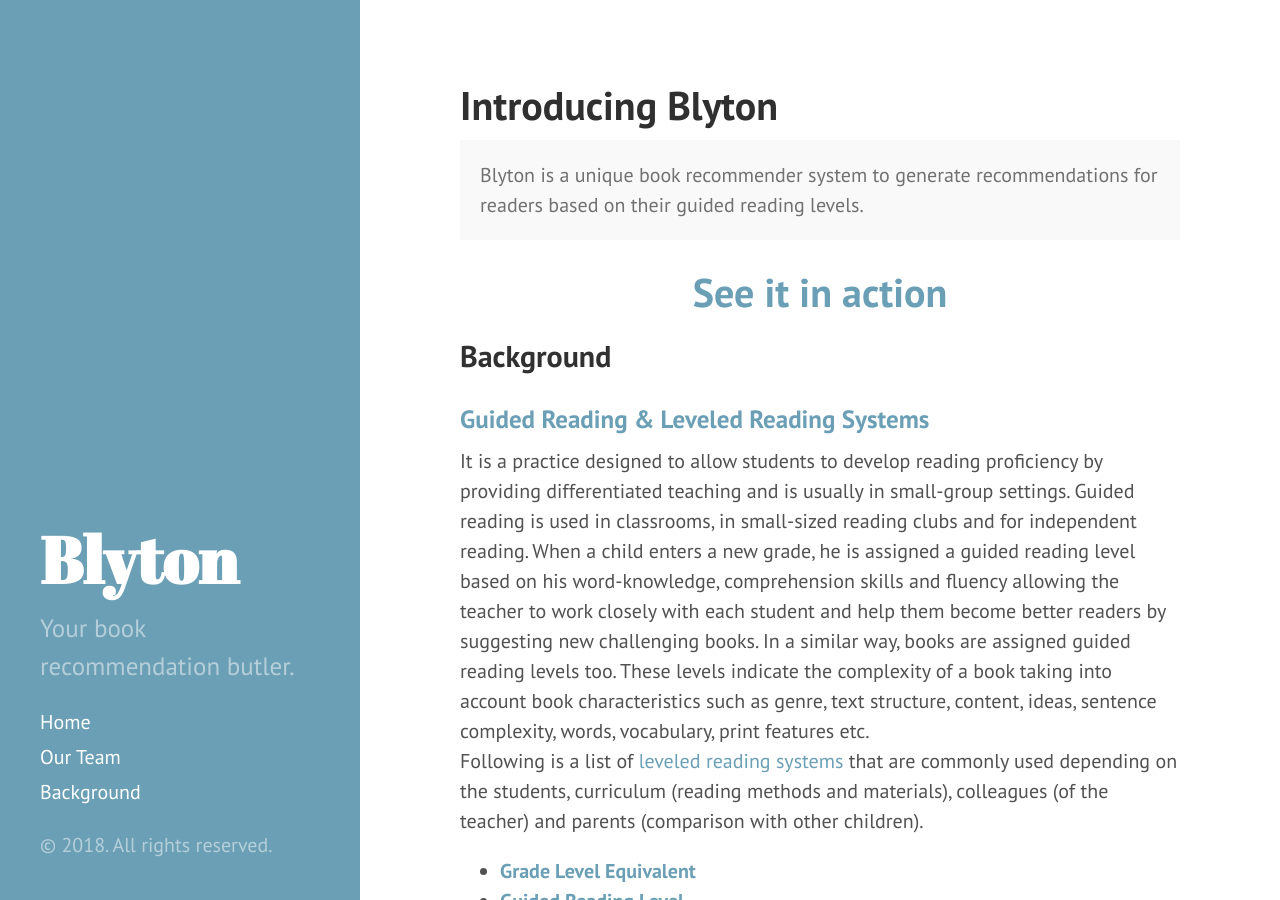
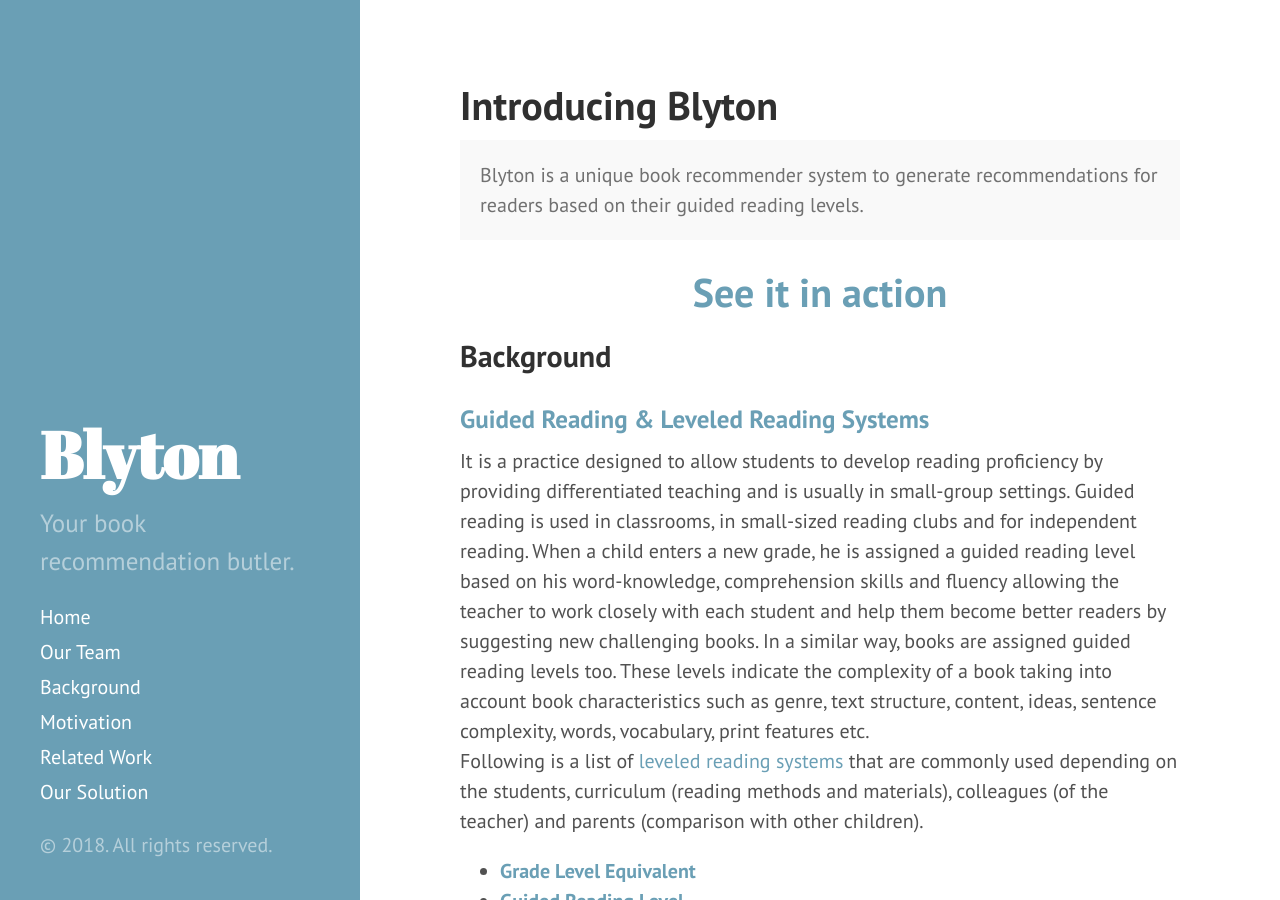
Before and after one commit to ankur-rc/blyton-book_recommender, a Jekyll site: the page built from _posts/2018-04-20-introducing-blyton.md, in a window 1280 px wide and 900 px high. Built offline with Jekyll 4.4.1, drawn with Linux system fonts in a browser that asks for light colours; some of the changed lines change nothing that is shown.

Commit message:
Updated sidebar links to include in-page nav.

```diff
--- a/_includes/sidebar.html
+++ b/_includes/sidebar.html
@@ -25,6 +25,9 @@
       <span class="sidebar-nav-item">Currently v{{ site.version }}</span> -->
 
       <a class="sidebar-nav-item" href="{{ site.baseurl }}#bg">Background</a>
+      <a class="sidebar-nav-item" href="{{ site.baseurl }}#motive">Motivation</a>
+      <a class="sidebar-nav-item" href="{{ site.baseurl }}#rel-work">Related Work</a>
+      <a class="sidebar-nav-item" href="{{ site.baseurl }}#working">Our Solution</a>
     </nav>
 
     <p>&copy; {{ site.time | date: '%Y' }}. All rights reserved.</p>
--- a/_posts/2018-04-20-introducing-blyton.md
+++ b/_posts/2018-04-20-introducing-blyton.md
@@ -23,13 +23,13 @@ Following is a list of [leveled reading systems](https://www.scholastic.com/teac
 
 **Blyton uses a combination of the [Lexile](http://www.scholastic.com/parents/resources/article/book-selection-tips/lexile-levels-made-easy) reading score, book ratings and user preference to generate book recommendations for the readers.**
 
-## Motivation for Blyton
+## <a name="motive"></a> Motivation for Blyton
 Currently, only teachers and parents who are familiar with the workings of reading levels suggest new books to a child taking his or her guided reading level into consideration. This has several caveats like human error, bias, lack of empirical evidence behind suggestions etc. There is no commercially available automatic recommender system grounded in theory suggesting books to children on the basis of their reading levels. Blyton attacks this problem, being a simple web-based tool that generates accurate recommendations for students and thereby, offload the teacher and/or parent of this task.
 
 ### Who would use Blyton?
 Blyton would be used in schools and reading clubs to get better recommendations for individual readers. Both teachers and students (of different reading abilities) can use the tool to get recommendations on new books according to the student’s Lexile scores(or other guided system scores), interest and other factors.
 
-## Related Work
+## <a name="rel-work"></a>Related Work
 The following systems are similar to Blyton:
 
 ### Commercial Systems
@@ -76,7 +76,7 @@ Suggesting books that are of student’s interest taking into account the genre
 - A narrow user base (focusing primarily on children and beginner readers) and narrow book dataset (focused on books with Leveled Reading Scores).
 - Reducing the effort of teachers in finding and suggesting books to students taking into account their abilities and interest.
 
-## Proposed Solution
+## <a name="working"></a>Proposed Solution
 
 ### Overview of the tool
 Currently, Blyton runs on a **[Jupyter Notebook](http://jupyter.org/)** using **[IPython](https://ipython.org/)**. We have converted the notebook into a RESTful API. The front-end of the web app is built using **[Angular](https://angular.io/)**.
```
